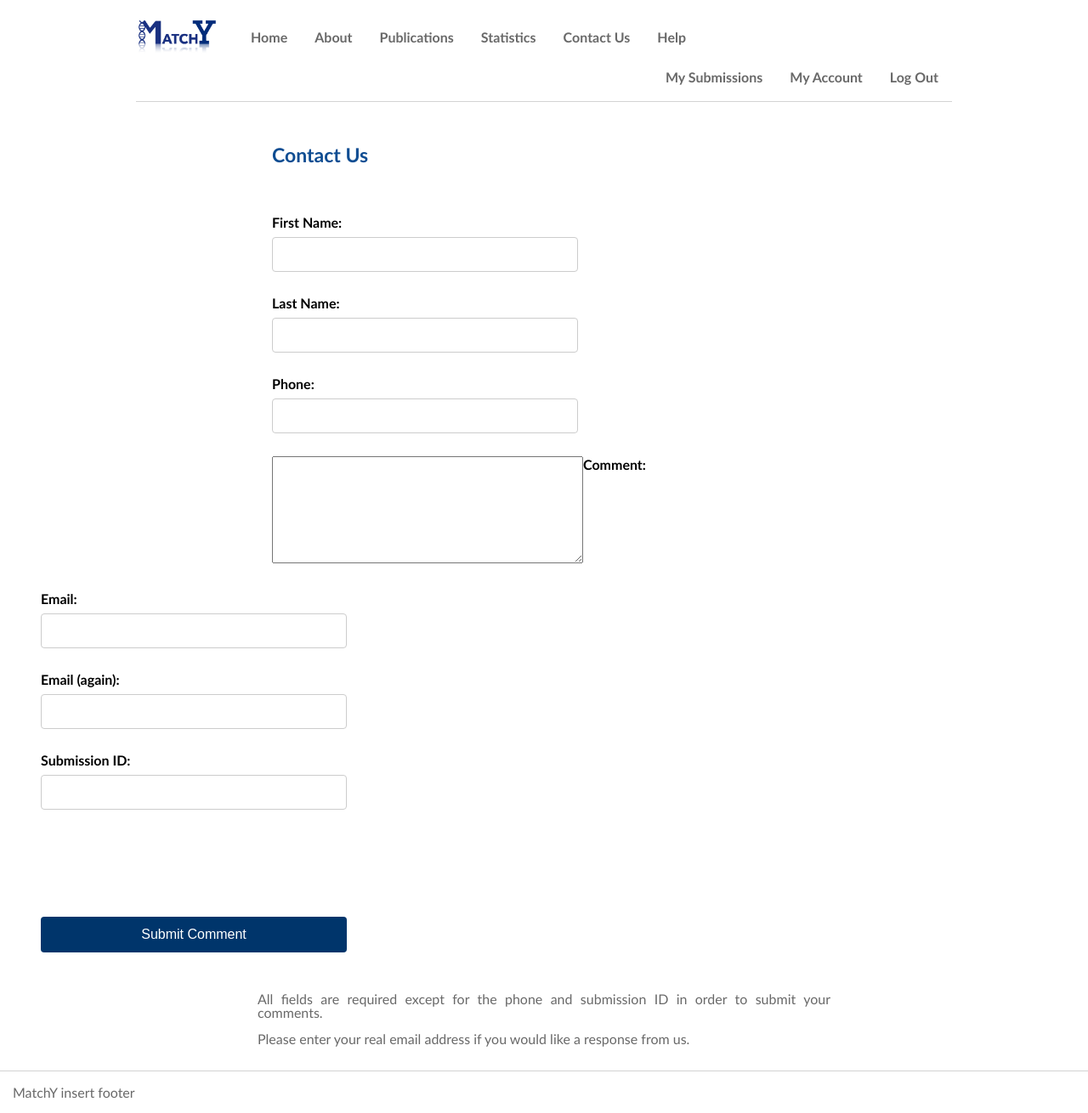
After one commit to leklab/yale_matchy, a Flask app: template templates/old_contact-us.html in a window 1280 px wide. The commit adds this page. Shown: the whole page at 85% size. Run offline with Flask 2, Linux system fonts and the light colour scheme; the template is opened without the code that fills it, so the values that code supplies are empty; parts of the project's set-up code (start-up, migrations or seed data) failed here and were passed over.

Commit message:
Changed code to work with port 80 and added wsgi.py to work with gunicorn

```diff
--- a/matchy_app.py
+++ b/matchy_app.py
@@ -538,7 +538,7 @@ def searchResult():
 
     print(req_json)
 
-    res = requests.post('http://yale-matchy.org:5000/match', json=req_json)
+    res = requests.post('http://yale-matchy.org/match', json=req_json)
     if res.ok:
         print res.json()
 
@@ -572,4 +572,5 @@ def searchResult():
     '''
 
 if __name__ == '__main__':
+#   app.run(debug = True, host='0.0.0.0', port=80)
    app.run(debug = True, host='0.0.0.0')
--- a/static/scripts/autocomplete.js
+++ b/static/scripts/autocomplete.js
@@ -1,7 +1,7 @@
 var states;
 
 jQuery.ajax({
-        url:'http://yale-matchy.org:5000/static/hgnc_gene_names_sorted.txt',
+        url:'http://yale-matchy.org/static/hgnc_gene_names_sorted.txt',
         success: function(data) {
             states = data.split("\n");
         },
--- a/static/scripts/autocomplete_phenotype.js
+++ b/static/scripts/autocomplete_phenotype.js
@@ -1,7 +1,7 @@
 var phenotypes;
 
 jQuery.ajax({
-        url:'http://yale-matchy.org:5000/static/hpo_terms.txt',
+        url:'http://yale-matchy.org/static/hpo_terms.txt',
         success: function(data) {
             phenotypes = data.split("\n");
         },
--- a/templates/index.html
+++ b/templates/index.html
@@ -27,6 +27,7 @@
     </div>
 
     <a href="/about">About</a>
+    <a href="/contact-us">Contact</a>
 
     <div class="dropdown">
         <button id="account-name" class="dropbtn">Account
@@ -42,16 +43,14 @@
 
 
 
-<div id="login">
 
 <br>
 <p>Patients with rare diseases often do not have a clear genetic etiology. In an effort to elucidate potential etiologies of rare diseases, MatchY - along with the broader MatchMaker Exchange network - aims to connect researchers and clinicians around the world whose patients may share the same mutations and/or phenotypes.
 </p>
 
-</div>
 
 <footer>
-  <p>MatchY insert footer</p>
+  <p>Developed by the Lek Lab 2019</p>
 </footer>
 
 </body>
--- /dev/null
+++ b/templates/old_contact-us.html
@@ -0,0 +1,96 @@
+<!DOCTYPE html>
+<html lang="en-US">
+
+  <head>
+    <meta charset="utf-8">
+    <title>About</title>
+    <link href="../static/styles/home-style.css" rel="stylesheet">
+    <link href="../static/styles/about.css" rel="stylesheet">
+    <link href="../static/styles/contact-us.css" rel="stylesheet">
+  </head>
+
+  <body>
+
+    <div id="no-footer">
+
+    <!--navigation bar-->
+    <div class="navbar">
+      <img src="../static/images/google2.jpg" alt="logo">
+      <a href="/home">Home</a>
+      <a href="/about">About</a>
+      <a href="/publications">Publications</a>
+      <a href="/statistics">Statistics</a>
+      <a href="/contact-us">Contact Us</a>
+      <div class="dropdown">
+        <button class="dropbtn">Help
+          <i class="fa fa-caret-down"></i>
+        </button>
+          <div class="dropdown-content">
+              <a href="/help/eula">EULA</a>
+              <a href="/help/faq">FAQ</a>
+              <a href="/help/submission-help">Submission Help</a>
+              <a href="/help/features-table">Features Table</a>
+              <a href="/help/genematcher-api">GeneMatcher API</a>
+              <a href="/help/mme-api">MatchMaker Exchange API</a>
+              <a href="/help/external-data-sources">External Data Sources</a>
+          </div>
+        </div>
+        <div class="nav-right">
+            <a href="/my_submissions">My Submissions</a>
+            <a href="/account">My Account</a>
+            <a href="#">Log Out</a>
+        </div>
+      </div>
+
+    <h1>Contact Us</h1>
+    <div class="left-col">
+        <label for="fname">First Name:</label>
+        <input type="text" id="fname" name="fname">
+        <br>
+
+        <label for="lname">Last Name:</label>
+        <input type="text" id="lname" name="lname">
+        <br>
+
+        <label for="phone">Phone:</label>
+        <input type="text" id="phone" name="phone">
+        <br>
+
+        <label for="comment">Comment:</label>
+        <textarea id="comment" name="comment" row=10 column=80></textarea>
+    </div>
+
+    <div class="right-col">
+        <label for="email">Email:</label>
+        <input type="text" id="email" name="email">
+        <br>
+
+        <label for="email2">Email (again):</label>
+        <input type="text" id="email2" name="email">
+        <br>
+
+        <label for="sub-id">Submission ID:</label>
+        <input type="text" id="sub-id" name="sub-id">
+        <br>
+        <br>
+
+
+
+    </div>
+
+    <input type="submit" value="Submit Comment">
+
+    <div class="text-bottom">
+        <p>All fields are required except for the phone and submission ID in order to submit your comments.</p>
+        <p>Please enter your real email address if you would like a response from us.</p>
+    </div>
+
+    </div>
+    <div id="clear"></div>
+    <footer>
+      <p>MatchY insert footer</p>
+    </footer>
+
+
+  </body>
+</html>
--- a/templates/submission.html
+++ b/templates/submission.html
@@ -35,6 +35,7 @@
     </div>
 
     <a href="/about">About</a>
+    <a href="/contact-us">Contact</a>
 
     <div class="dropdown">
         <button id="account-name" class="dropbtn">Account
@@ -151,7 +152,7 @@
 </div>
 
 <footer>
-  <p>MatchY insert footer</p>
+  <p>Developed by the Lek Lab 2019</p>
 </footer>
 
 
--- /dev/null
+++ b/wsgi.py
@@ -0,0 +1,4 @@
+from matchy_app import app
+
+if __name__ == "__main__":
+    app.run()
```
Also changed, not shown: static/styles/login.css (+11 -0 lines), static/styles/tab.css (+8 -0 lines), templates/about.html (+6 -1 lines), templates/contact-us.html (+24 -64 lines), 1 other file.
